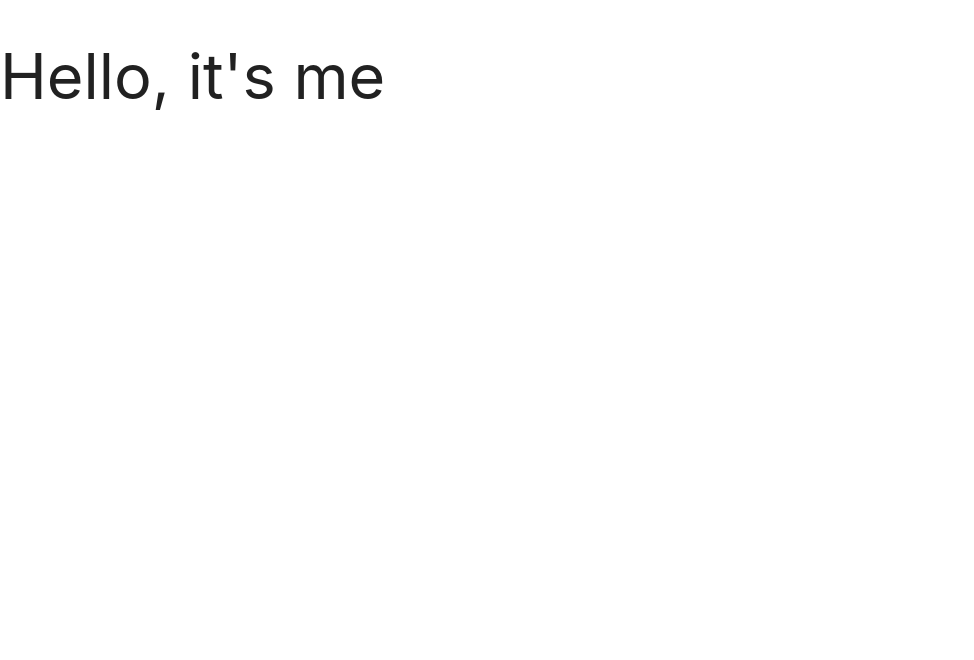
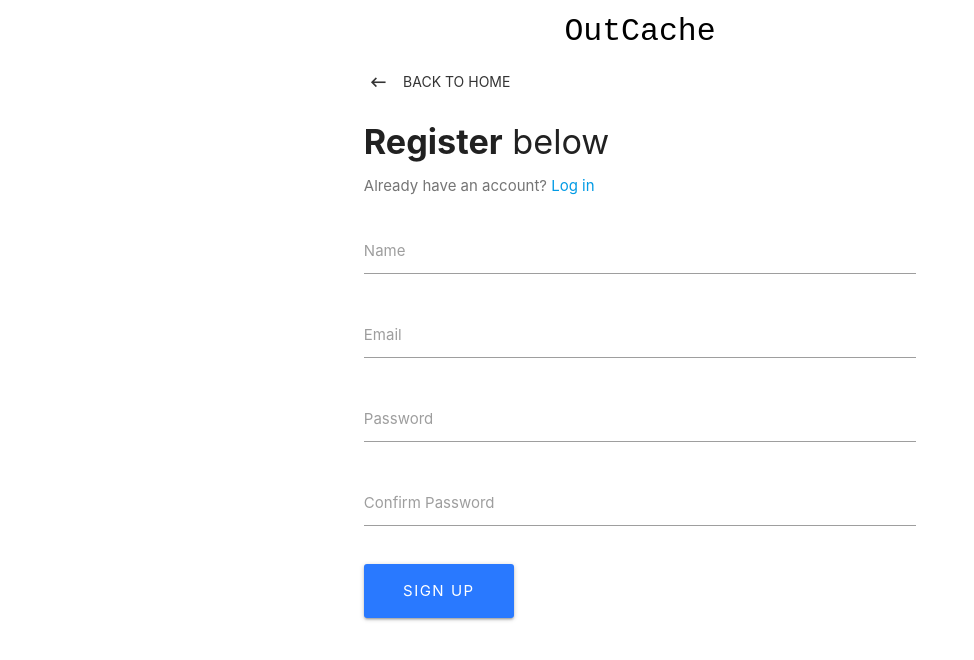
Before and after one commit to timstarkk/outcache, a React (Create React App) app in the folder client/: page /register in a window 1280 px wide. Shown: the top 660 px of the page, without its empty margins (0-974 px from the left). Built offline with nearby package versions, Linux system fonts and the light colour scheme.

Commit message:
Login.js & Register.js components

```diff
--- a/client/src/App.js
+++ b/client/src/App.js
@@ -1,12 +1,27 @@
-import React from 'react';
+import React, { Component } from "react";
 import './App.css';
+import { BrowserRouter as Router, Route, Switch } from "react-router-dom";
 
-function App() {
-  return (
-    <div className="App">
-      <h1>Hello, it's me</h1>
-    </div>
-  );
+import Navbar from "./components/layout/Navbar";
+import Landing from "./components/layout/Landing";
+import Register from "./components/auth/Register";
+import Login from "./components/auth/Login";
+
+class App extends Component {
+  render() {
+    return (
+      <Router>
+        <div className="App">
+          <Navbar />
+          <Switch>
+            <Route exact path="/" component={Landing} />
+            <Route exact path="/register" component={Register} />
+            <Route exact path="/login" component={Login} />
+          </Switch>
+        </div>
+      </Router>
+    );
+  }
 }
 
 export default App;
--- /dev/null
+++ b/client/src/components/auth/Login.js
@@ -0,0 +1,88 @@
+import React, { Component } from "react";
+import { Link } from "react-router-dom";
+
+class Login extends Component {
+    constructor() {
+        super();
+        this.state = {
+            email: "",
+            password: "",
+            errors: {}
+        };
+    }
+
+    onChange = e => {
+        this.setState({ [e.target.id]: e.target.value });
+    };
+
+    onSubmit = e => {
+        e.preventDefault();
+        const userData = {
+            email: this.state.email,
+            password: this.state.password
+        };
+        console.log(userData);
+    };
+
+    render() {
+        const { errors } = this.state;
+    return (
+      <div className="container">
+        <div style={{ marginTop: "4rem" }} className="row">
+          <div className="col s8 offset-s2">
+            <Link to="/" className="btn-flat waves-effect">
+              <i className="material-icons left">keyboard_backspace</i> Back to
+              home
+            </Link>
+            <div className="col s12" style={{ paddingLeft: "11.250px" }}>
+              <h4>
+                <b>Login</b> below
+              </h4>
+              <p className="grey-text text-darken-1">
+                Don't have an account? <Link to="/register">Register</Link>
+              </p>
+            </div>
+            <form noValidate onSubmit={this.onSubmit}>
+              <div className="input-field col s12">
+                <input
+                  onChange={this.onChange}
+                  value={this.state.email}
+                  error={errors.email}
+                  id="email"
+                  type="email"
+                />
+                <label htmlFor="email">Email</label>
+              </div>
+              <div className="input-field col s12">
+                <input
+                  onChange={this.onChange}
+                  value={this.state.password}
+                  error={errors.password}
+                  id="password"
+                  type="password"
+                />
+                <label htmlFor="password">Password</label>
+              </div>
+              <div className="col s12" style={{ paddingLeft: "11.250px" }}>
+                <button
+                  style={{
+                    width: "150px",
+                    borderRadius: "3px",
+                    letterSpacing: "1.5px",
+                    marginTop: "1rem"
+                  }}
+                  type="submit"
+                  className="btn btn-large waves-effect waves-light hoverable blue accent-3"
+                >
+                  Login
+                </button>
+              </div>
+            </form>
+          </div>
+        </div>
+      </div>
+    );
+  }
+}
+
+export default Login;
--- /dev/null
+++ b/client/src/components/auth/Register.js
@@ -0,0 +1,113 @@
+import React, { Component } from "react";
+import { Link } from "react-router-dom";
+
+class Register extends Component {
+    constructor() {
+        super();
+        this.state = {
+            name: "",
+            email: "",
+            password: "",
+            password2: "",
+            errors: {}
+        };
+    }
+
+    onChange = e => {
+        this.setState({ [e.target.id]: e.target.value });
+    };
+
+    onSubmit = e => {
+        e.preventDefault();
+        const newUser = {
+            name: this.state.name,
+            email: this.state.email,
+            password: this.state.password,
+            password2: this.state.password2
+        };
+        console.log(newUser);
+    };
+
+    render() {
+        const { errors } = this.state;
+    return (
+      <div className="container">
+        <div className="row">
+          <div className="col s8 offset-s2">
+            <Link to="/" className="btn-flat waves-effect">
+              <i className="material-icons left">keyboard_backspace</i> Back to
+              home
+            </Link>
+            <div className="col s12" style={{ paddingLeft: "11.250px" }}>
+              <h4>
+                <b>Register</b> below
+              </h4>
+              <p className="grey-text text-darken-1">
+                Already have an account? <Link to="/login">Log in</Link>
+              </p>
+            </div>
+            <form noValidate onSubmit={this.onSubmit}>
+              <div className="input-field col s12">
+                <input
+                  onChange={this.onChange}
+                  value={this.state.name}
+                  error={errors.name}
+                  id="name"
+                  type="text"
+                />
+                <label htmlFor="name">Name</label>
+              </div>
+              <div className="input-field col s12">
+                <input
+                  onChange={this.onChange}
+                  value={this.state.email}
+                  error={errors.email}
+                  id="email"
+                  type="email"
+                />
+                <label htmlFor="email">Email</label>
+              </div>
+              <div className="input-field col s12">
+                <input
+                  onChange={this.onChange}
+                  value={this.state.password}
+                  error={errors.password}
+                  id="password"
+                  type="password"
+                />
+                <label htmlFor="password">Password</label>
+              </div>
+              <div className="input-field col s12">
+                <input
+                  onChange={this.onChange}
+                  value={this.state.password2}
+                  error={errors.password2}
+                  id="password2"
+                  type="password"
+                />
+                <label htmlFor="password2">Confirm Password</label>
+              </div>
+              <div className="col s12" style={{ paddingLeft: "11.250px" }}>
+                <button
+                  style={{
+                    width: "150px",
+                    borderRadius: "3px",
+                    letterSpacing: "1.5px",
+                    marginTop: "1rem"
+                  }}
+                  type="submit"
+                  className="btn btn-large waves-effect waves-light hoverable blue accent-3"
+                >
+                  Sign up
+                </button>
+              </div>
+            </form>
+          </div>
+        </div>
+      </div>
+    );
+  }
+}
+
+
+export default Register;
--- a/client/src/components/layout/Landing.js
+++ b/client/src/components/layout/Landing.js
@@ -7,7 +7,7 @@
       <div style={{ height: "75vh" }} className="container valign-wrapper">
         <div className="row">
           <div className="col s12 center-align">
-            <h4>
+            {/* <h4>
               <b>Build</b> a login/auth app with the{" "}
               <span style={{ fontFamily: "monospace" }}>MERN</span> stack from
               scratch
@@ -15,7 +15,7 @@
             <p className="flow-text grey-text text-darken-1">
               Create a (minimal) full-stack app with user authentication via
               passport and JWTs
-            </p>
+            </p> */}
             <br />
             <div className="col s6">
               <Link
--- a/client/src/components/layout/Navbar.js
+++ b/client/src/components/layout/Navbar.js
@@ -14,8 +14,7 @@
               }}
               className="col s5 brand-logo center black-text"
             >
-              <i className="material-icons">code</i>
-              MERN
+                OutCache
             </Link>
           </div>
         </nav>
```
